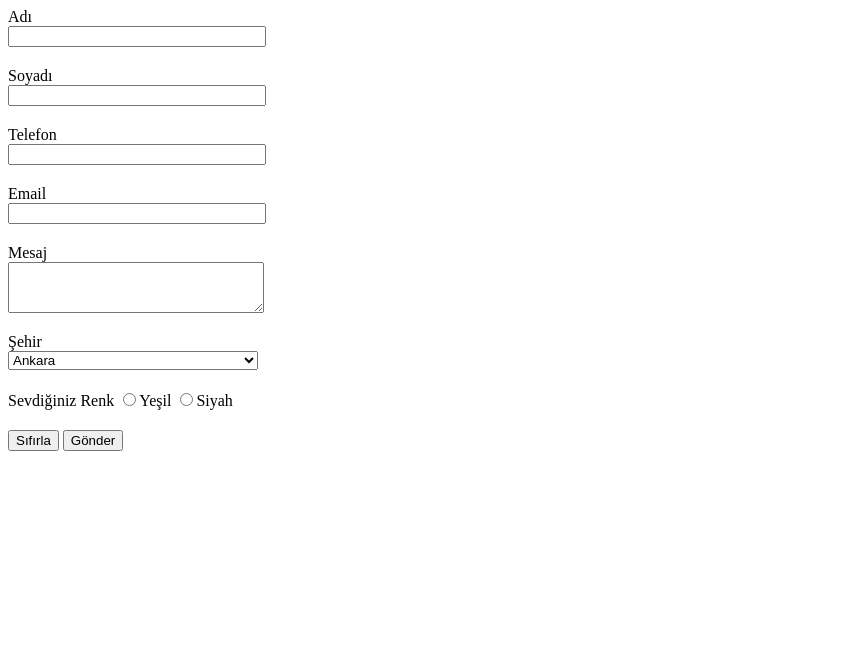
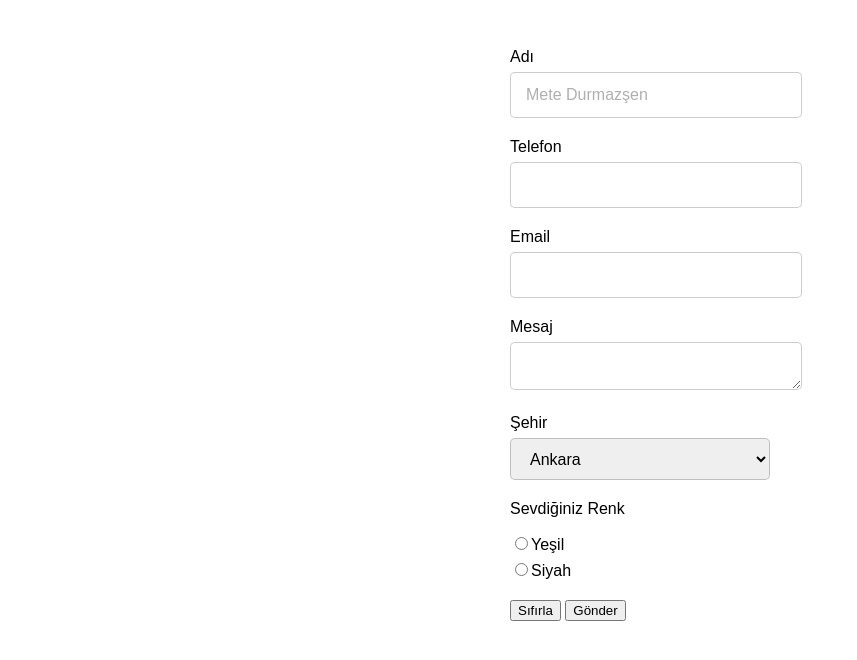
Before and after one commit to Moncherr/Form, a plain HTML site: page index.html in a window 1280 px wide. Shown: the whole page, without its empty margins (0-857 px from the left). Drawn offline with Linux system fonts and the light colour scheme.

Commit message:
düzenlemeler yapıldı

```diff
--- a/index.html
+++ b/index.html
@@ -6,32 +6,27 @@
 </head>
 <body>
   <form action="">
-  <div>
+  <div class="form-row">
     <label for="adi">Adı</label>
-    <input type="text" name="adi" id="adi" required>
+    <input type="text" name="adi" id="adi" required placeholder="Mete Durmazşen">
   </div>
 
-  <div>
-    <label for="soyadi">Soyadı</label>
-    <input type="text" name="soyadi" id="soyadi" required>
-  </div>
-
-  <div>
+  <div class="form-row">
     <label for="tel">Telefon</label>
     <input type="tel" name="tel" id="tel"required>
   </div>
 
-  <div>
+  <div class="form-row">
     <label for="email">Email</label>
     <input type="email" name="email" id="email"required>
   </div>
 
-  <div>
+  <div class="form-row">
     <label for="mesaj">Mesaj</label>
     <textarea name="mesaj" id="mesaj" cols="30" rows="3"></textarea>
   </div>
 
-  <div>
+  <div class="form-row">
     <label for="sehir">Şehir</label>
     <select name="sehir" id="sehir">
       <option value="ankara">Ankara</option>
@@ -39,13 +34,13 @@
     </select>
   </div>
 
-  <div>
-    <label for="renk">Sevdiğiniz Renk</label>
-    <input type="radio" name="renk" value="yesil">Yeşil
-    <input type="radio" name="renk" value="siyah">Siyah
+  <div class="form-row">
+    <p>Sevdiğiniz Renk</p>
+    <label><input type="radio" name="renk" value="yesil">Yeşil</label>
+    <label><input type="radio" name="renk" value="siyah">Siyah</label>
   </div>
 
-  <div class="buttons">
+  <div class="form-row">
     <button type="reset">Sıfırla</button>
     <button type="submit">Gönder</button>
   </div>
--- a/main.css
+++ b/main.css
@@ -1,8 +1,53 @@
-input[type="text"],input[type="tel"],input[type="email"],textarea,select{
-  display: block;
-  width: 250px;
+body{
+  font-family: Arial, Helvetica, sans-serif;
+}
+
+form{
+  width: 260px;
+  margin-left: auto;
+  margin-right: auto;
+  padding: 40px;
+}
+.form-row{
   margin-bottom: 20px;
 }
-.buttons{
-  margin-top: 20px;
+
+ input[type="text"],
+ input[type="tel"],
+ input[type="email"],
+ textarea[id="mesaj"],select{
+  width: 100%;
+  border-radius: 5px;
+  height: 42px;
+  border: 1px solid rgba(0, 0, 0, 0.2);
+  padding-right: 15px;
+  padding-left: 15px;
+  font-size: inherit;
+  font-family: inherit;
+ }
+
+
+input[type="text"]::placeholder,
+input[type="tel"]::placeholder,
+input[type="email"]::placeholder,
+textarea::placeholder{
+  color: rgb(175,175, 175);
+ }
+
+input[type="text"]:focus,
+input[type="tel"]:focus,
+input[type="email"]:focus,
+textarea:focus{
+  border-color: rgb(126, 55, 99);
 }
+
+
+
+.form-row  label{
+  display: block;
+  margin-bottom: 6px;
+}
+textarea{
+
+
+}
```
